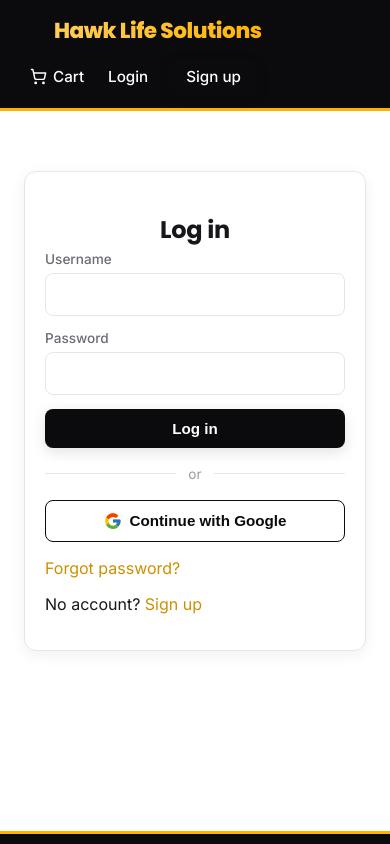
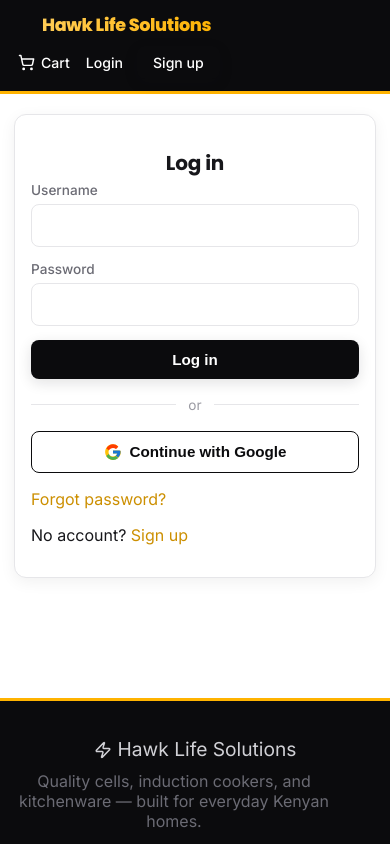
Before and after one commit to Manu-722/hock-life-solutions, a React (Vite) app in the folder frontend/: page /login in a window 390 px wide. Shown: the top 844 px of the page. Built offline with nearby package versions, Linux system fonts and the light colour scheme; no server answers.

Commit message:
made the page responsive

```diff
--- a/frontend/src/pages/Cart.jsx
+++ b/frontend/src/pages/Cart.jsx
@@ -29,6 +29,7 @@ export default function Cart() {
   return (
     <div>
       <h2>Your cart</h2>
+      <div className="table-scroll">
         <table>
           <thead>
             <tr><th>Item</th><th>Price</th><th>Qty</th><th>Subtotal</th><th></th></tr>
@@ -50,6 +51,7 @@ export default function Cart() {
             ))}
           </tbody>
         </table>
+      </div>
       <h3 style={{ textAlign: "right", marginTop: 20 }}>Total: <span className="price">KES {total.toLocaleString()}</span></h3>
       <div style={{ textAlign: "right" }}>
         <button className="btn" onClick={goToCheckout}>Checkout</button>
--- a/frontend/src/pages/ProductDetail.jsx
+++ b/frontend/src/pages/ProductDetail.jsx
@@ -33,7 +33,7 @@ export default function ProductDetail() {
         <img
           src={product.image || "https://placehold.co/500x400?text=Hawk+Life"}
           alt={product.name}
-          style={{ width: 320, height: 260, objectFit: "cover", borderRadius: 8 }}
+          className="product-detail-img"
         />
         <div style={{ flex: 1, minWidth: 260 }}>
           <div>
--- a/frontend/src/pages/Profile.jsx
+++ b/frontend/src/pages/Profile.jsx
@@ -111,6 +111,7 @@ export default function Profile() {
       {orders.length === 0 ? (
         <p>You haven't placed any orders yet.</p>
       ) : (
+        <div className="table-scroll">
           <table>
             <thead>
               <tr><th>Order #</th><th>Items</th><th>Total</th><th>Status</th><th>Placed</th></tr>
@@ -127,6 +128,7 @@ export default function Profile() {
               ))}
             </tbody>
           </table>
+        </div>
       )}
     </div>
   );
--- a/frontend/src/pages/admin/AdminOrders.jsx
+++ b/frontend/src/pages/admin/AdminOrders.jsx
@@ -62,6 +62,7 @@ export default function AdminOrders() {
       {orders.length === 0 ? (
         <p style={{ color: "var(--hl-gray)" }}>No orders yet - they'll appear here as soon as a customer checks out.</p>
       ) : (
+        <div className="table-scroll">
           <table>
             <thead>
               <tr><th>Order #</th><th>Customer</th><th>Items</th><th>Total</th><th>Status</th><th>Placed</th><th></th></tr>
@@ -87,6 +88,7 @@ export default function AdminOrders() {
               ))}
             </tbody>
           </table>
+        </div>
       )}
     </div>
   );
--- a/frontend/src/pages/admin/AdminProducts.jsx
+++ b/frontend/src/pages/admin/AdminProducts.jsx
@@ -225,6 +225,7 @@ export default function AdminProducts() {
       </div>
 
       <h3 className="section-title">All products</h3>
+      <div className="table-scroll">
         <table>
           <thead>
             <tr><th>Name</th><th>Category</th><th>Price</th><th>Stock</th><th>Offer</th><th></th></tr>
@@ -254,5 +255,6 @@ export default function AdminProducts() {
           </tbody>
         </table>
       </div>
+    </div>
   );
 }
--- a/frontend/src/pages/admin/AdminSlideshow.jsx
+++ b/frontend/src/pages/admin/AdminSlideshow.jsx
@@ -113,6 +113,7 @@ export default function AdminSlideshow() {
       {slides.length === 0 ? (
         <p style={{ color: "var(--hl-gray)" }}>No slides yet - add one above.</p>
       ) : (
+        <div className="table-scroll">
           <table>
             <thead><tr><th>Title</th><th>Order</th><th>Status</th><th></th></tr></thead>
             <tbody>
@@ -129,6 +130,7 @@ export default function AdminSlideshow() {
               ))}
             </tbody>
           </table>
+        </div>
       )}
     </div>
   );
--- a/frontend/src/theme.css
+++ b/frontend/src/theme.css
@@ -347,3 +347,96 @@ tbody tr:hover { background: var(--hl-off-white); }
 @media (max-width: 700px) {
   .footer-grid { grid-template-columns: 1fr; }
 }
+
+/* --- Horizontally-scrollable table wrapper (used in admin pages, cart,
+   and order history) so wide tables never break the page layout on small
+   screens - they scroll within their own box instead of overflowing. --- */
+.table-scroll { width: 100%; overflow-x: auto; -webkit-overflow-scrolling: touch; }
+.table-scroll table { min-width: 560px; }
+
+/* --- Product detail page image (replaces old fixed inline width/height
+   so it can shrink properly on small screens) --- */
+.product-detail-img {
+  width: 320px; height: 260px; object-fit: cover; border-radius: 8px; flex-shrink: 0;
+}
+
+/* =====================================================================
+   RESPONSIVE BREAKPOINTS
+   ===================================================================== */
+
+/* Tablet and below */
+@media (max-width: 900px) {
+  .container { padding: 0 16px 50px; }
+  .hero { padding: 28px 0 4px; }
+  .hero h1 { font-size: 1.9rem; }
+  .hero p { font-size: 0.95rem; }
+  .slideshow { height: 260px; }
+  .footer-grid { gap: 24px; }
+}
+
+/* Phones */
+@media (max-width: 600px) {
+  .container { padding: 0 14px 40px; }
+
+  /* Navbar: shrink brand, tighten spacing, let nav wrap onto its own
+     row cleanly under the logo instead of squeezing everything sideways. */
+  .navbar { padding: 12px 16px; gap: 8px; }
+  .navbar .brand { font-size: 1.1rem; }
+  .navbar nav { gap: 12px; width: 100%; justify-content: flex-start; }
+  .navbar nav a, .navbar nav button.linklike { font-size: 0.88rem; }
+  .admin-pill { font-size: 0.7rem; padding: 3px 10px; }
+
+  .hero { padding: 20px 0 2px; }
+  .hero h1 { font-size: 1.5rem; line-height: 1.25; }
+  .hero p { font-size: 0.88rem; }
+
+  .slideshow { height: 190px; margin: 16px 0; }
+  .slideshow .caption { padding: 20px 14px 12px; }
+  .slideshow .caption h2 { font-size: 1.1rem; }
+  .slideshow .caption p { font-size: 0.82rem; }
+
+  /* Search bar: stack fields full-width instead of squeezing them into
+     a cramped single row. */
+  .searchbar { flex-direction: column; align-items: stretch; padding: 14px; }
+  .searchbar .field { min-width: 0; width: 100%; }
+  .searchbar .btn { width: 100%; }
+
+  .category-boxes { grid-template-columns: repeat(auto-fit, minmax(105px, 1fr)); gap: 10px; }
+  .category-box { padding: 14px 8px; font-size: 0.8rem; }
+  .category-box svg { width: 20px; height: 20px; }
+
+  .grid { grid-template-columns: repeat(auto-fill, minmax(150px, 1fr)); gap: 12px; }
+  .product-card { padding: 12px; }
+  .product-image-wrap img { height: 120px; }
+  .product-card h3 { font-size: 0.92rem; }
+  .product-card .price { font-size: 1rem; }
+
+  .card { padding: 16px; }
+  .form-card { margin: 30px auto; max-width: 100%; }
+
+  h1 { font-size: 1.5rem; }
+  h2 { font-size: 1.25rem; }
+  h3 { font-size: 1.05rem; }
+
+  /* Product detail page: image goes full-width above the details instead
+     of sitting rigidly beside them. */
+  .product-detail-img { width: 100%; height: 200px; }
+
+  .stat-grid { grid-template-columns: repeat(2, 1fr); gap: 10px; }
+  .stat-card { padding: 14px; }
+  .stat-card .stat-value { font-size: 1.35rem; }
+
+  .admin-sidebar a { font-size: 0.85rem; padding: 9px 12px; }
+
+  .footer-grid { grid-template-columns: 1fr; text-align: center; }
+  .site-footer p, .site-footer div[style*="align-items"] { justify-content: center !important; }
+
+  .checkout-card, .checkout-success, .form-card { margin: 20px auto; }
+}
+
+/* Very small phones */
+@media (max-width: 380px) {
+  .grid { grid-template-columns: 1fr 1fr; }
+  .category-boxes { grid-template-columns: repeat(2, 1fr); }
+  .navbar .brand { font-size: 1rem; }
+}
```
Lines whose indentation alone changed are shown as unchanged.
